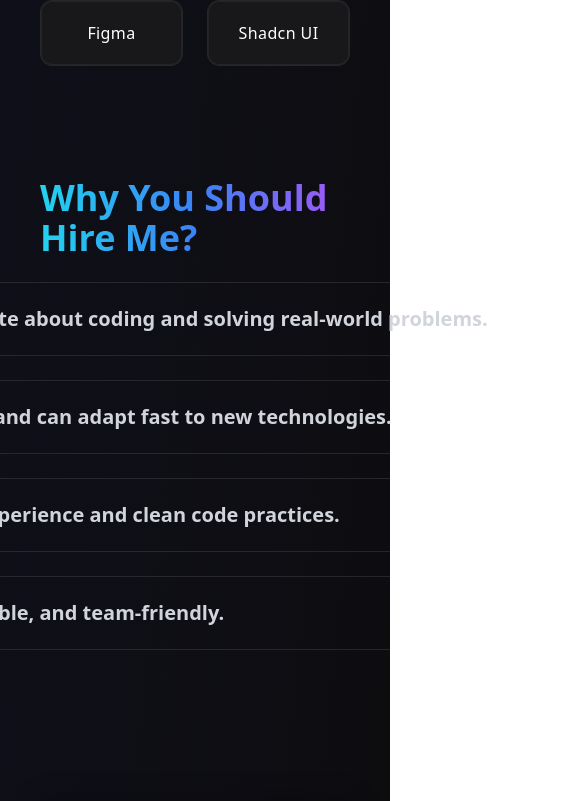
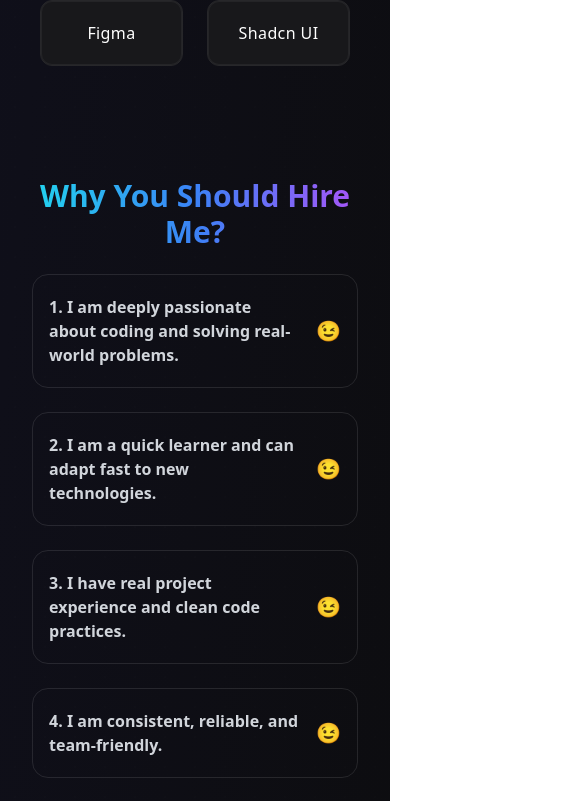
Before and after one commit to Satya-geek7/Dev-Portfolio, a React (Vite) app: page /recruitme in a window 390 px wide. Shown: the part 898-1699 px from the top of the page, 585 px wide, since content can reach past the window. Built offline with nearby package versions, Linux system fonts and the light colour scheme.

Commit message:
Responsive screen change

```diff
--- a/src/components/AsRecruiterPage/WhyHireMe.jsx
+++ b/src/components/AsRecruiterPage/WhyHireMe.jsx
@@ -3,6 +3,7 @@ import { motion } from "framer-motion";
 
 const WhyHireMe = () => {
   const [isOpen, setisOpen] = useState(null);
+
   const container = {
     hidden: { opacity: 0, y: 50 },
     visible: {
@@ -46,30 +47,31 @@ const WhyHireMe = () => {
         whileInView="visible"
         viewport={{ once: true }}
       >
-        <section className="flex flex-col justify-center items-center gap-6 py-14 px-6">
-          <h1 className="font-bold text-4xl bg-gradient-to-r from-cyan-400 via-blue-500 to-purple-500 bg-clip-text text-transparent">
+        <section className="flex flex-col justify-center items-center gap-6 py-14 px-4 sm:px-6">
+          <h1 className="font-bold text-3xl sm:text-4xl text-center bg-gradient-to-r from-cyan-400 via-blue-500 to-purple-500 bg-clip-text text-transparent">
             Why You Should Hire Me?
           </h1>
+
           {Reasons.map((reason) => (
             <div
               key={reason.key}
-              className="border border-white/10 rounded-3xl w-[900px] py-5 text-xl text-gray-300 px-5 transition-all duration-300"
+              className="border border-white/10 rounded-2xl w-full max-w-3xl py-5 text-base sm:text-lg text-gray-300 px-4 sm:px-6 transition-all duration-300"
             >
               <div className="flex justify-between font-semibold items-center">
-                <span>
+                <span className="flex-1 pr-4">
                   {reason.key}. {reason.ques}
                 </span>
                 <span
                   onClick={() =>
                     setisOpen(isOpen === reason.key ? null : reason.key)
                   }
-                  className="hover:scale-105 hover:rotate-180 hover:cursor-pointer transition-transform text-2xl"
+                  className="hover:scale-105 hover:rotate-180 hover:cursor-pointer transition-transform text-xl"
                 >
                   😉
                 </span>
               </div>
               {isOpen === reason.key && (
-                <div className="font-thin py-6 pl-3 text-xl text-gray-300 transition-all duration-300">
+                <div className="font-thin py-4 pl-1 text-gray-300 text-sm sm:text-base transition-all duration-300">
                   {reason.Ans}
                 </div>
               )}
```
